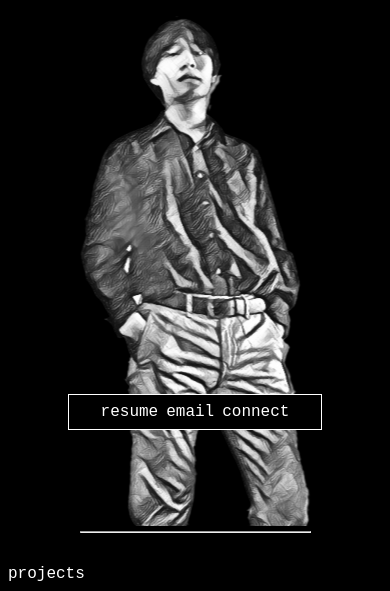
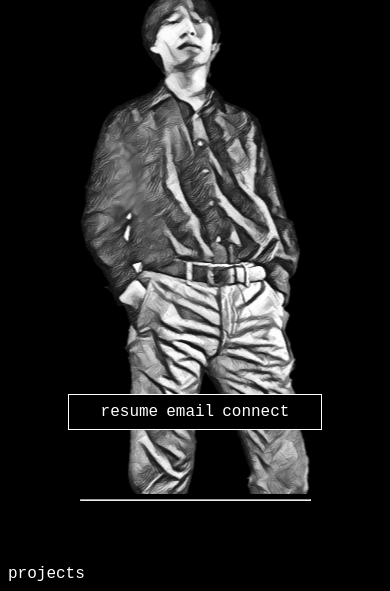
Before and after one commit to Asianadian/Asianadian.github.io, a plain HTML site: page index.html in a window 390 px wide. Shown: the part 382-973 px from the top of the page. Drawn offline with Linux system fonts and the light colour scheme; a web font is replaced by a local one.

Commit message:
Better formatting for mobile

```diff
--- a/index.js
+++ b/index.js
@@ -19,7 +19,8 @@ var showScroll = () => {
 window.addEventListener('scroll', showScroll, false);
 
 var scaleBanner = () => {
-  bannerCol.style.scale = Math.max(window.innerWidth / screenWidth + 0.2, 0.55);
+  const newScale = Math.max(window.innerWidth / screenWidth + 0.2, 0.55);
+  bannerText.style.scale = newScale
 }
 
 window.addEventListener('resize', scaleBanner, false)
--- a/style.css
+++ b/style.css
@@ -86,11 +86,12 @@ hr {
 /* banner */
 
 .banner-container {
-  margin: 5rem 5rem;
+  margin: 2rem 5rem;
   transition: margin 0.15s ease-in-out;
 }
 
 .banner-main {
+  padding-bottom: 2rem;
   display: flex;
   flex-wrap: wrap;
   align-items: center;
@@ -98,19 +99,16 @@ hr {
 }
 
 .banner-col {
-  padding-bottom: 2rem;
   flex: 50%;
   display: flex;
   justify-content: center;
   align-items: center;
-  scale: 1;
 }
 
 .banner-text {
   width: 38em;
   scale: inherit;
   align-items: center;
-  scale: 1;
 }
 
 .line {
@@ -129,10 +127,11 @@ hr {
 
 .img-container {
   display: block;
+  margin-top: 2rem;
 }
 
 
-@media (min-width: 35em) {
+@media (min-width: 40em) {
   .secondary-nav[data-visible='true'] {
     opacity: 100%;
     transform: translateY(0%);
@@ -141,7 +140,7 @@ hr {
   }
 }
 
-@media (max-width: 35em) {
+@media (max-width: 40em) {
   .primary-nav {
     opacity: 0;
     transform: translateY(-100%);
@@ -157,6 +156,6 @@ hr {
     align-items: center;
   }
   .banner-container {
-    margin: 0 5rem;
+    margin-top: -2rem;
   }
 }
```
